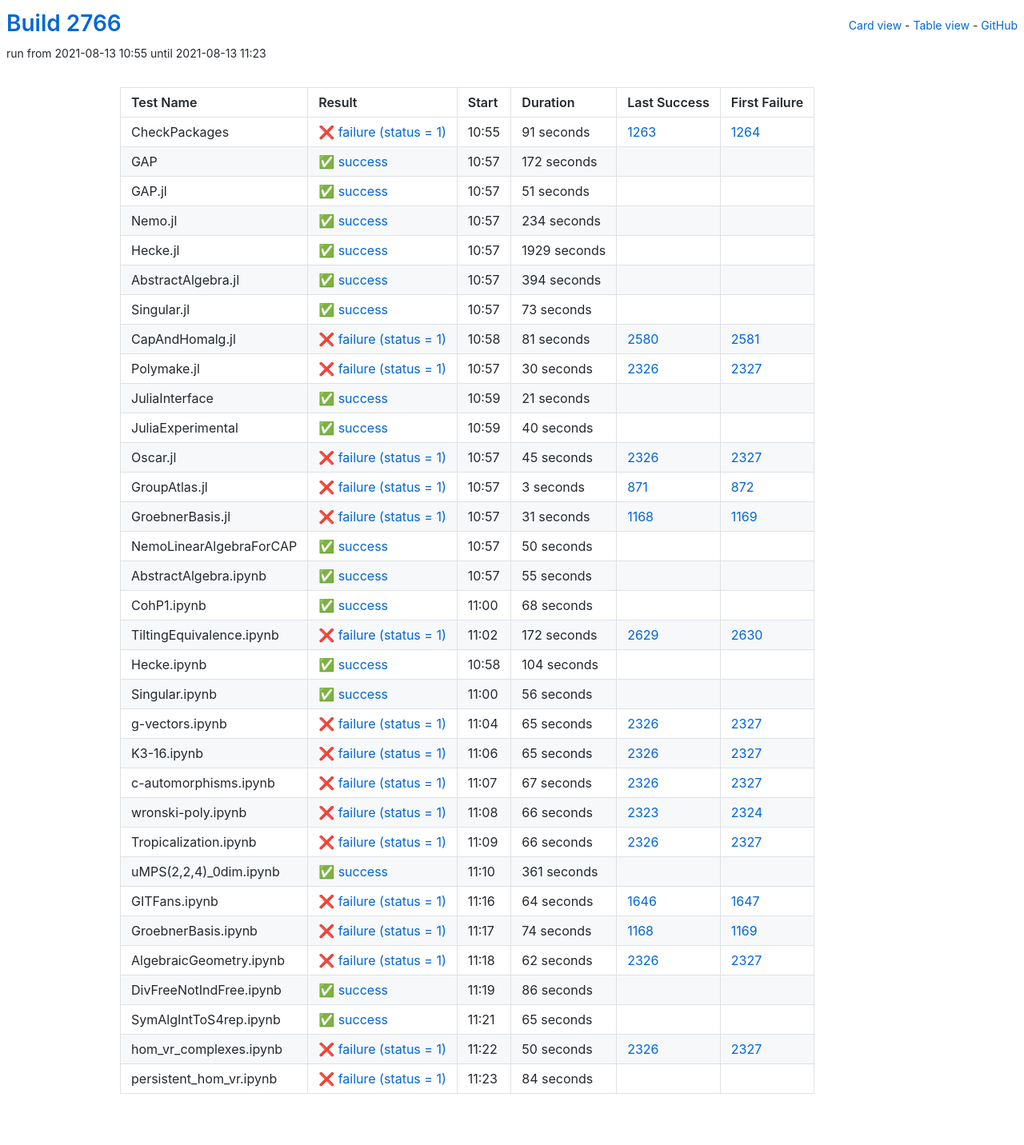
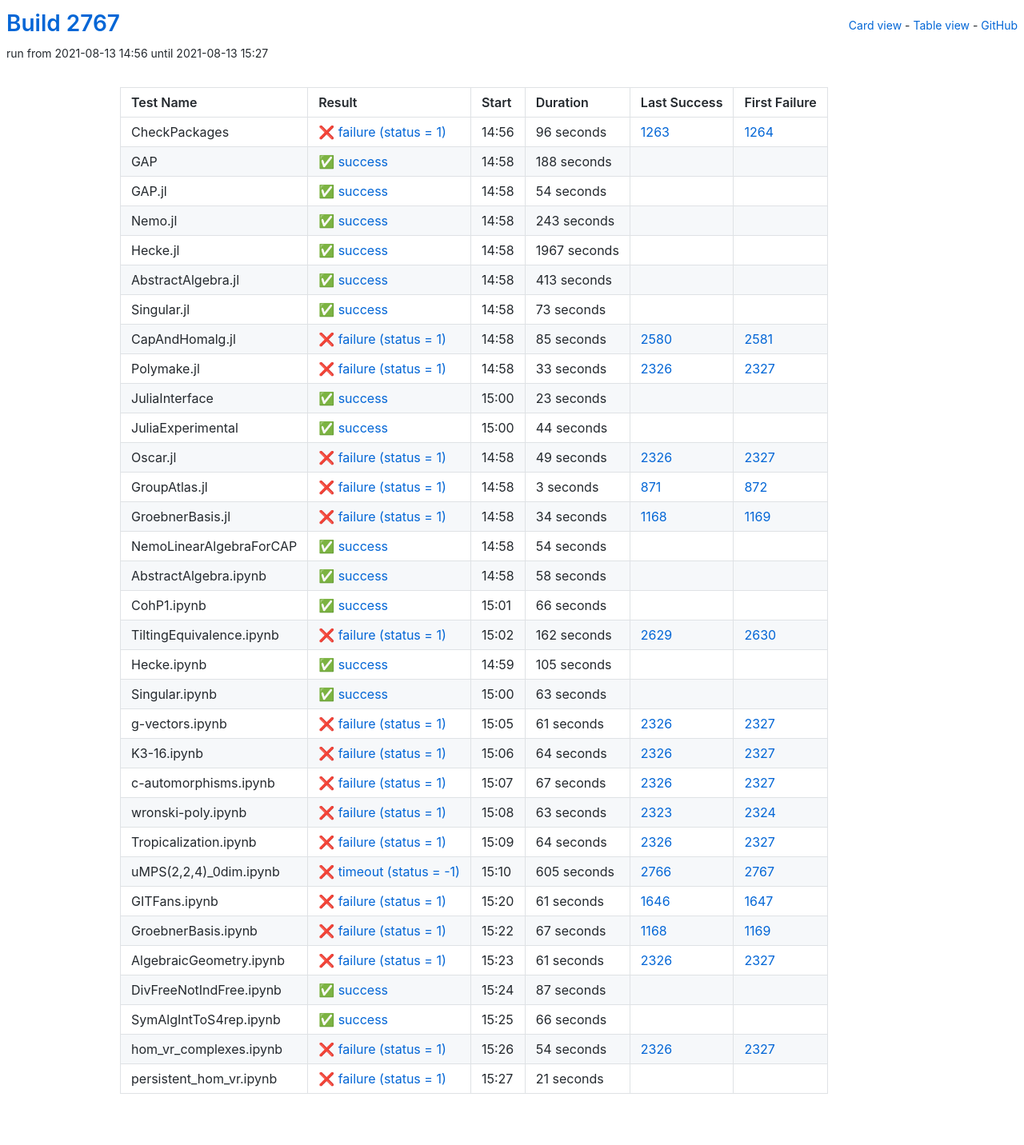
Before and after one commit to oscar-system/oscar-ci-status-stable, a Jekyll site: the page built from table.html, in a window 1280 px wide. Shown: the whole page at 80% size. Built offline with Jekyll 4.4.1, drawn with Linux system fonts in a browser that asks for light colours.

Commit message:
Build #2767

```diff
--- a/_data/ci.yml
+++ b/_data/ci.yml
@@ -1,6 +1,6 @@
 ---
-build: 2766
-build_url: https://oscarci.mathematik.uni-kl.de/job/oscar-stable/2766/
+build: 2767
+build_url: https://oscarci.mathematik.uni-kl.de/job/oscar-stable/2767/
 job: oscar-stable
 organization: oscar-system
 repo: oscar-ci-status-stable
@@ -8,80 +8,80 @@ repourl: https://github.com/oscar-system/oscar-ci-status-stable
 tests:
 - name: CheckPackages
   id: checkpackages
-  log: https://oscarci.mathematik.uni-kl.de/job/oscar-stable/2766/artifact/logs/build-2766/CheckPackages.log
-  start: 2021-08-13 10:55
+  log: https://oscarci.mathematik.uni-kl.de/job/oscar-stable/2767/artifact/logs/build-2767/CheckPackages.log
+  start: 2021-08-13 14:56
   success: false
   exitcode: 1
   status: failure
-  duration: 91
+  duration: 96
   last_success: 1263
   last_success_url: https://oscarci.mathematik.uni-kl.de/job/oscar-stable/1263/
   first_failure: 1264
   first_failure_url: https://oscarci.mathematik.uni-kl.de/job/oscar-stable/1264/
 - name: GAP
   id: gap
-  log: https://oscarci.mathematik.uni-kl.de/job/oscar-stable/2766/artifact/logs/build-2766/GAP.log
-  start: 2021-08-13 10:57
+  log: https://oscarci.mathematik.uni-kl.de/job/oscar-stable/2767/artifact/logs/build-2767/GAP.log
+  start: 2021-08-13 14:58
   success: true
   exitcode: 0
   status: success
-  duration: 172
+  duration: 188
   last_success: false
   last_success_url:
   first_failure: false
   first_failure_url:
 - name: GAP.jl
   id: gap-jl
-  log: https://oscarci.mathematik.uni-kl.de/job/oscar-stable/2766/artifact/logs/build-2766/GAP.jl.log
-  start: 2021-08-13 10:57
+  log: https://oscarci.mathematik.uni-kl.de/job/oscar-stable/2767/artifact/logs/build-2767/GAP.jl.log
+  start: 2021-08-13 14:58
   success: true
   exitcode: 0
   status: success
-  duration: 51
+  duration: 54
   last_success: false
   last_success_url:
   first_failure: false
   first_failure_url:
 - name: Nemo.jl
   id: nemo-jl
-  log: https://oscarci.mathematik.uni-kl.de/job/oscar-stable/2766/artifact/logs/build-2766/Nemo.jl.log
-  start: 2021-08-13 10:57
+  log: https://oscarci.mathematik.uni-kl.de/job/oscar-stable/2767/artifact/logs/build-2767/Nemo.jl.log
+  start: 2021-08-13 14:58
   success: true
   exitcode: 0
   status: success
-  duration: 234
+  duration: 243
   last_success: false
   last_success_url:
   first_failure: false
   first_failure_url:
 - name: Hecke.jl
   id: hecke-jl
-  log: https://oscarci.mathematik.uni-kl.de/job/oscar-stable/2766/artifact/logs/build-2766/Hecke.jl.log
-  start: 2021-08-13 10:57
+  log: https://oscarci.mathematik.uni-kl.de/job/oscar-stable/2767/artifact/logs/build-2767/Hecke.jl.log
+  start: 2021-08-13 14:58
   success: true
   exitcode: 0
   status: success
-  duration: 1929
+  duration: 1967
   last_success: false
   last_success_url:
   first_failure: false
   first_failure_url:
 - name: AbstractAlgebra.jl
   id: abstractalgebra-jl
-  log: https://oscarci.mathematik.uni-kl.de/job/oscar-stable/2766/artifact/logs/build-2766/AbstractAlgebra.jl.log
-  start: 2021-08-13 10:57
+  log: https://oscarci.mathematik.uni-kl.de/job/oscar-stable/2767/artifact/logs/build-2767/AbstractAlgebra.jl.log
+  start: 2021-08-13 14:58
   success: true
   exitcode: 0
   status: success
-  duration: 394
+  duration: 413
   last_success: false
   last_success_url:
   first_failure: false
   first_failure_url:
 - name: Singular.jl
   id: singular-jl
-  log: https://oscarci.mathematik.uni-kl.de/job/oscar-stable/2766/artifact/logs/build-2766/Singular.jl.log
-  start: 2021-08-13 10:57
+  log: https://oscarci.mathematik.uni-kl.de/job/oscar-stable/2767/artifact/logs/build-2767/Singular.jl.log
+  start: 2021-08-13 14:58
   success: true
   exitcode: 0
   status: success
@@ -92,68 +92,68 @@ tests:
   first_failure_url:
 - name: CapAndHomalg.jl
   id: capandhomalg-jl
-  log: https://oscarci.mathematik.uni-kl.de/job/oscar-stable/2766/artifact/logs/build-2766/CapAndHomalg.jl.log
-  start: 2021-08-13 10:58
+  log: https://oscarci.mathematik.uni-kl.de/job/oscar-stable/2767/artifact/logs/build-2767/CapAndHomalg.jl.log
+  start: 2021-08-13 14:58
   success: false
   exitcode: 1
   status: failure
-  duration: 81
+  duration: 85
   last_success: 2580
   last_success_url: https://oscarci.mathematik.uni-kl.de/job/oscar-stable/2580/
   first_failure: 2581
   first_failure_url: https://oscarci.mathematik.uni-kl.de/job/oscar-stable/2581/
 - name: Polymake.jl
   id: polymake-jl
-  log: https://oscarci.mathematik.uni-kl.de/job/oscar-stable/2766/artifact/logs/build-2766/Polymake.jl.log
-  start: 2021-08-13 10:57
+  log: https://oscarci.mathematik.uni-kl.de/job/oscar-stable/2767/artifact/logs/build-2767/Polymake.jl.log
+  start: 2021-08-13 14:58
   success: false
   exitcode: 1
   status: failure
-  duration: 30
+  duration: 33
   last_success: 2326
   last_success_url: https://oscarci.mathematik.uni-kl.de/job/oscar-stable/2326/
   first_failure: 2327
   first_failure_url: https://oscarci.mathematik.uni-kl.de/job/oscar-stable/2327/
 - name: JuliaInterface
   id: juliainterface
-  log: https://oscarci.mathematik.uni-kl.de/job/oscar-stable/2766/artifact/logs/build-2766/JuliaInterface.log
-  start: 2021-08-13 10:59
+  log: https://oscarci.mathematik.uni-kl.de/job/oscar-stable/2767/artifact/logs/build-2767/JuliaInterface.log
+  start: 2021-08-13 15:00
   success: true
   exitcode: 0
   status: success
-  duration: 21
+  duration: 23
   last_success: false
   last_success_url:
   first_failure: false
   first_failure_url:
 - name: JuliaExperimental
   id: juliaexperimental
-  log: https://oscarci.mathematik.uni-kl.de/job/oscar-stable/2766/artifact/logs/build-2766/JuliaExperimental.log
-  start: 2021-08-13 10:59
+  log: https://oscarci.mathematik.uni-kl.de/job/oscar-stable/2767/artifact/logs/build-2767/JuliaExperimental.log
+  start: 2021-08-13 15:00
   success: true
   exitcode: 0
   status: success
-  duration: 40
+  duration: 44
   last_success: false
   last_success_url:
   first_failure: false
   first_failure_url:
 - name: Oscar.jl
   id: oscar-jl
-  log: https://oscarci.mathematik.uni-kl.de/job/oscar-stable/2766/artifact/logs/build-2766/Oscar.jl.log
-  start: 2021-08-13 10:57
+  log: https://oscarci.mathematik.uni-kl.de/job/oscar-stable/2767/artifact/logs/build-2767/Oscar.jl.log
+  start: 2021-08-13 14:58
   success: false
   exitcode: 1
   status: failure
-  duration: 45
+  duration: 49
   last_success: 2326
   last_success_url: https://oscarci.mathematik.uni-kl.de/job/oscar-stable/2326/
   first_failure: 2327
   first_failure_url: https://oscarci.mathematik.uni-kl.de/job/oscar-stable/2327/
 - name: GroupAtlas.jl
   id: groupatlas-jl
-  log: https://oscarci.mathematik.uni-kl.de/job/oscar-stable/2766/artifact/logs/build-2766/GroupAtlas.jl.log
-  start: 2021-08-13 10:57
+  log: https://oscarci.mathematik.uni-kl.de/job/oscar-stable/2767/artifact/logs/build-2767/GroupAtlas.jl.log
+  start: 2021-08-13 14:58
   success: false
   exitcode: 1
   status: failure
@@ -164,116 +164,116 @@ tests:
   first_failure_url: https://oscarci.mathematik.uni-kl.de/job/oscar-stable/872/
 - name: GroebnerBasis.jl
   id: groebnerbasis-jl
-  log: https://oscarci.mathematik.uni-kl.de/job/oscar-stable/2766/artifact/logs/build-2766/GroebnerBasis.jl.log
-  start: 2021-08-13 10:57
+  log: https://oscarci.mathematik.uni-kl.de/job/oscar-stable/2767/artifact/logs/build-2767/GroebnerBasis.jl.log
+  start: 2021-08-13 14:58
   success: false
   exitcode: 1
   status: failure
-  duration: 31
+  duration: 34
   last_success: 1168
   last_success_url: https://oscarci.mathematik.uni-kl.de/job/oscar-stable/1168/
   first_failure: 1169
   first_failure_url: https://oscarci.mathematik.uni-kl.de/job/oscar-stable/1169/
 - name: NemoLinearAlgebraForCAP
   id: nemolinearalgebraforcap
-  log: https://oscarci.mathematik.uni-kl.de/job/oscar-stable/2766/artifact/logs/build-2766/NemoLinearAlgebraForCAP.log
-  start: 2021-08-13 10:57
+  log: https://oscarci.mathematik.uni-kl.de/job/oscar-stable/2767/artifact/logs/build-2767/NemoLinearAlgebraForCAP.log
+  start: 2021-08-13 14:58
   success: true
   exitcode: 0
   status: success
-  duration: 50
+  duration: 54
   last_success: false
   last_success_url:
   first_failure: false
   first_failure_url:
 - name: AbstractAlgebra.ipynb
   id: abstractalgebra-ipynb
-  log: https://oscarci.mathematik.uni-kl.de/job/oscar-stable/2766/artifact/logs/build-2766/AbstractAlgebra.ipynb.log
-  start: 2021-08-13 10:57
+  log: https://oscarci.mathematik.uni-kl.de/job/oscar-stable/2767/artifact/logs/build-2767/AbstractAlgebra.ipynb.log
+  start: 2021-08-13 14:58
   success: true
   exitcode: 0
   status: success
-  duration: 55
+  duration: 58
   last_success: false
   last_success_url:
   first_failure: false
   first_failure_url:
 - name: CohP1.ipynb
   id: cohp1-ipynb
-  log: https://oscarci.mathematik.uni-kl.de/job/oscar-stable/2766/artifact/logs/build-2766/CohP1.ipynb.log
-  start: 2021-08-13 11:00
+  log: https://oscarci.mathematik.uni-kl.de/job/oscar-stable/2767/artifact/logs/build-2767/CohP1.ipynb.log
+  start: 2021-08-13 15:01
   success: true
   exitcode: 0
   status: success
-  duration: 68
+  duration: 66
   last_success: false
   last_success_url:
   first_failure: false
   first_failure_url:
 - name: TiltingEquivalence.ipynb
   id: tiltingequivalence-ipynb
-  log: https://oscarci.mathematik.uni-kl.de/job/oscar-stable/2766/artifact/logs/build-2766/TiltingEquivalence.ipynb.log
-  start: 2021-08-13 11:02
+  log: https://oscarci.mathematik.uni-kl.de/job/oscar-stable/2767/artifact/logs/build-2767/TiltingEquivalence.ipynb.log
+  start: 2021-08-13 15:02
   success: false
   exitcode: 1
   status: failure
-  duration: 172
+  duration: 162
   last_success: 2629
   last_success_url: https://oscarci.mathematik.uni-kl.de/job/oscar-stable/2629/
   first_failure: 2630
   first_failure_url: https://oscarci.mathematik.uni-kl.de/job/oscar-stable/2630/
 - name: Hecke.ipynb
   id: hecke-ipynb
-  log: https://oscarci.mathematik.uni-kl.de/job/oscar-stable/2766/artifact/logs/build-2766/Hecke.ipynb.log
-  start: 2021-08-13 10:58
+  log: https://oscarci.mathematik.uni-kl.de/job/oscar-stable/2767/artifact/logs/build-2767/Hecke.ipynb.log
+  start: 2021-08-13 14:59
   success: true
   exitcode: 0
   status: success
-  duration: 104
+  duration: 105
   last_success: false
   last_success_url:
   first_failure: false
   first_failure_url:
 - name: Singular.ipynb
   id: singular-ipynb
-  log: https://oscarci.mathematik.uni-kl.de/job/oscar-stable/2766/artifact/logs/build-2766/Singular.ipynb.log
-  start: 2021-08-13 11:00
+  log: https://oscarci.mathematik.uni-kl.de/job/oscar-stable/2767/artifact/logs/build-2767/Singular.ipynb.log
+  start: 2021-08-13 15:00
   success: true
   exitcode: 0
   status: success
-  duration: 56
+  duration: 63
   last_success: false
   last_success_url:
   first_failure: false
   first_failure_url:
 - name: g-vectors.ipynb
   id: g-vectors-ipynb
-  log: https://oscarci.mathematik.uni-kl.de/job/oscar-stable/2766/artifact/logs/build-2766/g-vectors.ipynb.log
-  start: 2021-08-13 11:04
+  log: https://oscarci.mathematik.uni-kl.de/job/oscar-stable/2767/artifact/logs/build-2767/g-vectors.ipynb.log
+  start: 2021-08-13 15:05
   success: false
   exitcode: 1
   status: failure
-  duration: 65
+  duration: 61
   last_success: 2326
   last_success_url: https://oscarci.mathematik.uni-kl.de/job/oscar-stable/2326/
   first_failure: 2327
   first_failure_url: https://oscarci.mathematik.uni-kl.de/job/oscar-stable/2327/
 - name: K3-16.ipynb
   id: k3-16-ipynb
-  log: https://oscarci.mathematik.uni-kl.de/job/oscar-stable/2766/artifact/logs/build-2766/K3-16.ipynb.log
-  start: 2021-08-13 11:06
+  log: https://oscarci.mathematik.uni-kl.de/job/oscar-stable/2767/artifact/logs/build-2767/K3-16.ipynb.log
+  start: 2021-08-13 15:06
   success: false
   exitcode: 1
   status: failure
-  duration: 65
+  duration: 64
   last_success: 2326
   last_success_url: https://oscarci.mathematik.uni-kl.de/job/oscar-stable/2326/
   first_failure: 2327
   first_failure_url: https://oscarci.mathematik.uni-kl.de/job/oscar-stable/2327/
 - name: c-automorphisms.ipynb
   id: c-automorphisms-ipynb
-  log: https://oscarci.mathematik.uni-kl.de/job/oscar-stable/2766/artifact/logs/build-2766/c-automorphisms.ipynb.log
-  start: 2021-08-13 11:07
+  log: https://oscarci.mathematik.uni-kl.de/job/oscar-stable/2767/artifact/logs/build-2767/c-automorphisms.ipynb.log
+  start: 2021-08-13 15:07
   success: false
   exitcode: 1
   status: failure
@@ -284,120 +284,120 @@ tests:
   first_failure_url: https://oscarci.mathematik.uni-kl.de/job/oscar-stable/2327/
 - name: wronski-poly.ipynb
   id: wronski-poly-ipynb
-  log: https://oscarci.mathematik.uni-kl.de/job/oscar-stable/2766/artifact/logs/build-2766/wronski-poly.ipynb.log
-  start: 2021-08-13 11:08
+  log: https://oscarci.mathematik.uni-kl.de/job/oscar-stable/2767/artifact/logs/build-2767/wronski-poly.ipynb.log
+  start: 2021-08-13 15:08
   success: false
   exitcode: 1
   status: failure
-  duration: 66
+  duration: 63
   last_success: 2323
   last_success_url: https://oscarci.mathematik.uni-kl.de/job/oscar-stable/2323/
   first_failure: 2324
   first_failure_url: https://oscarci.mathematik.uni-kl.de/job/oscar-stable/2324/
 - name: Tropicalization.ipynb
   id: tropicalization-ipynb
-  log: https://oscarci.mathematik.uni-kl.de/job/oscar-stable/2766/artifact/logs/build-2766/Tropicalization.ipynb.log
-  start: 2021-08-13 11:09
+  log: https://oscarci.mathematik.uni-kl.de/job/oscar-stable/2767/artifact/logs/build-2767/Tropicalization.ipynb.log
+  start: 2021-08-13 15:09
   success: false
   exitcode: 1
   status: failure
-  duration: 66
+  duration: 64
   last_success: 2326
   last_success_url: https://oscarci.mathematik.uni-kl.de/job/oscar-stable/2326/
   first_failure: 2327
   first_failure_url: https://oscarci.mathematik.uni-kl.de/job/oscar-stable/2327/
 - name: uMPS(2,2,4)_0dim.ipynb
   id: umps-2-2-4-0dim-ipynb
-  log: https://oscarci.mathematik.uni-kl.de/job/oscar-stable/2766/artifact/logs/build-2766/uMPS-2-2-4-_0dim.ipynb.log
-  start: 2021-08-13 11:10
-  success: true
-  exitcode: 0
-  status: success
-  duration: 361
-  last_success: false
-  last_success_url:
-  first_failure: false
-  first_failure_url:
+  log: https://oscarci.mathematik.uni-kl.de/job/oscar-stable/2767/artifact/logs/build-2767/uMPS-2-2-4-_0dim.ipynb.log
+  start: 2021-08-13 15:10
+  success: false
+  exitcode: -1
+  status: timeout
+  duration: 605
+  last_success: 2766
+  last_success_url: https://oscarci.mathematik.uni-kl.de/job/oscar-stable/2766/
+  first_failure: 2767
+  first_failure_url: https://oscarci.mathematik.uni-kl.de/job/oscar-stable/2767/
 - name: GITFans.ipynb
   id: gitfans-ipynb
-  log: https://oscarci.mathematik.uni-kl.de/job/oscar-stable/2766/artifact/logs/build-2766/GITFans.ipynb.log
-  start: 2021-08-13 11:16
+  log: https://oscarci.mathematik.uni-kl.de/job/oscar-stable/2767/artifact/logs/build-2767/GITFans.ipynb.log
+  start: 2021-08-13 15:20
   success: false
   exitcode: 1
   status: failure
-  duration: 64
+  duration: 61
   last_success: 1646
   last_success_url: https://oscarci.mathematik.uni-kl.de/job/oscar-stable/1646/
   first_failure: 1647
   first_failure_url: https://oscarci.mathematik.uni-kl.de/job/oscar-stable/1647/
 - name: GroebnerBasis.ipynb
   id: groebnerbasis-ipynb
-  log: https://oscarci.mathematik.uni-kl.de/job/oscar-stable/2766/artifact/logs/build-2766/GroebnerBasis.ipynb.log
-  start: 2021-08-13 11:17
+  log: https://oscarci.mathematik.uni-kl.de/job/oscar-stable/2767/artifact/logs/build-2767/GroebnerBasis.ipynb.log
+  start: 2021-08-13 15:22
   success: false
   exitcode: 1
   status: failure
-  duration: 74
+  duration: 67
   last_success: 1168
   last_success_url: https://oscarci.mathematik.uni-kl.de/job/oscar-stable/1168/
   first_failure: 1169
   first_failure_url: https://oscarci.mathematik.uni-kl.de/job/oscar-stable/1169/
 - name: AlgebraicGeometry.ipynb
   id: algebraicgeometry-ipynb
-  log: https://oscarci.mathematik.uni-kl.de/job/oscar-stable/2766/artifact/logs/build-2766/AlgebraicGeometry.ipynb.log
-  start: 2021-08-13 11:18
+  log: https://oscarci.mathematik.uni-kl.de/job/oscar-stable/2767/artifact/logs/build-2767/AlgebraicGeometry.ipynb.log
+  start: 2021-08-13 15:23
   success: false
   exitcode: 1
   status: failure
-  duration: 62
+  duration: 61
   last_success: 2326
   last_success_url: https://oscarci.mathematik.uni-kl.de/job/oscar-stable/2326/
   first_failure: 2327
   first_failure_url: https://oscarci.mathematik.uni-kl.de/job/oscar-stable/2327/
 - name: DivFreeNotIndFree.ipynb
   id: divfreenotindfree-ipynb
-  log: https://oscarci.mathematik.uni-kl.de/job/oscar-stable/2766/artifact/logs/build-2766/DivFreeNotIndFree.ipynb.log
-  start: 2021-08-13 11:19
+  log: https://oscarci.mathematik.uni-kl.de/job/oscar-stable/2767/artifact/logs/build-2767/DivFreeNotIndFree.ipynb.log
+  start: 2021-08-13 15:24
   success: true
   exitcode: 0
   status: success
-  duration: 86
+  duration: 87
   last_success: false
   last_success_url:
   first_failure: false
   first_failure_url:
 - name: SymAlgIntToS4rep.ipynb
   id: symalginttos4rep-ipynb
-  log: https://oscarci.mathematik.uni-kl.de/job/oscar-stable/2766/artifact/logs/build-2766/SymAlgIntToS4rep.ipynb.log
-  start: 2021-08-13 11:21
+  log: https://oscarci.mathematik.uni-kl.de/job/oscar-stable/2767/artifact/logs/build-2767/SymAlgIntToS4rep.ipynb.log
+  start: 2021-08-13 15:25
   success: true
   exitcode: 0
   status: success
-  duration: 65
+  duration: 66
   last_success: false
   last_success_url:
   first_failure: false
   first_failure_url:
 - name: hom_vr_complexes.ipynb
   id: hom-vr-complexes-ipynb
-  log: https://oscarci.mathematik.uni-kl.de/job/oscar-stable/2766/artifact/logs/build-2766/hom_vr_complexes.ipynb.log
-  start: 2021-08-13 11:22
+  log: https://oscarci.mathematik.uni-kl.de/job/oscar-stable/2767/artifact/logs/build-2767/hom_vr_complexes.ipynb.log
+  start: 2021-08-13 15:26
   success: false
   exitcode: 1
   status: failure
-  duration: 50
+  duration: 54
   last_success: 2326
   last_success_url: https://oscarci.mathematik.uni-kl.de/job/oscar-stable/2326/
   first_failure: 2327
   first_failure_url: https://oscarci.mathematik.uni-kl.de/job/oscar-stable/2327/
 - name: persistent_hom_vr.ipynb
   id: persistent-hom-vr-ipynb
-  log: https://oscarci.mathematik.uni-kl.de/job/oscar-stable/2766/artifact/logs/build-2766/persistent_hom_vr.ipynb.log
-  start: 2021-08-13 11:23
+  log: https://oscarci.mathematik.uni-kl.de/job/oscar-stable/2767/artifact/logs/build-2767/persistent_hom_vr.ipynb.log
+  start: 2021-08-13 15:27
   success: false
   exitcode: 1
   status: failure
-  duration: 84
+  duration: 21
   last_success: false
   last_success_url:
   first_failure: false
```
Also changed, not shown: README.md.
